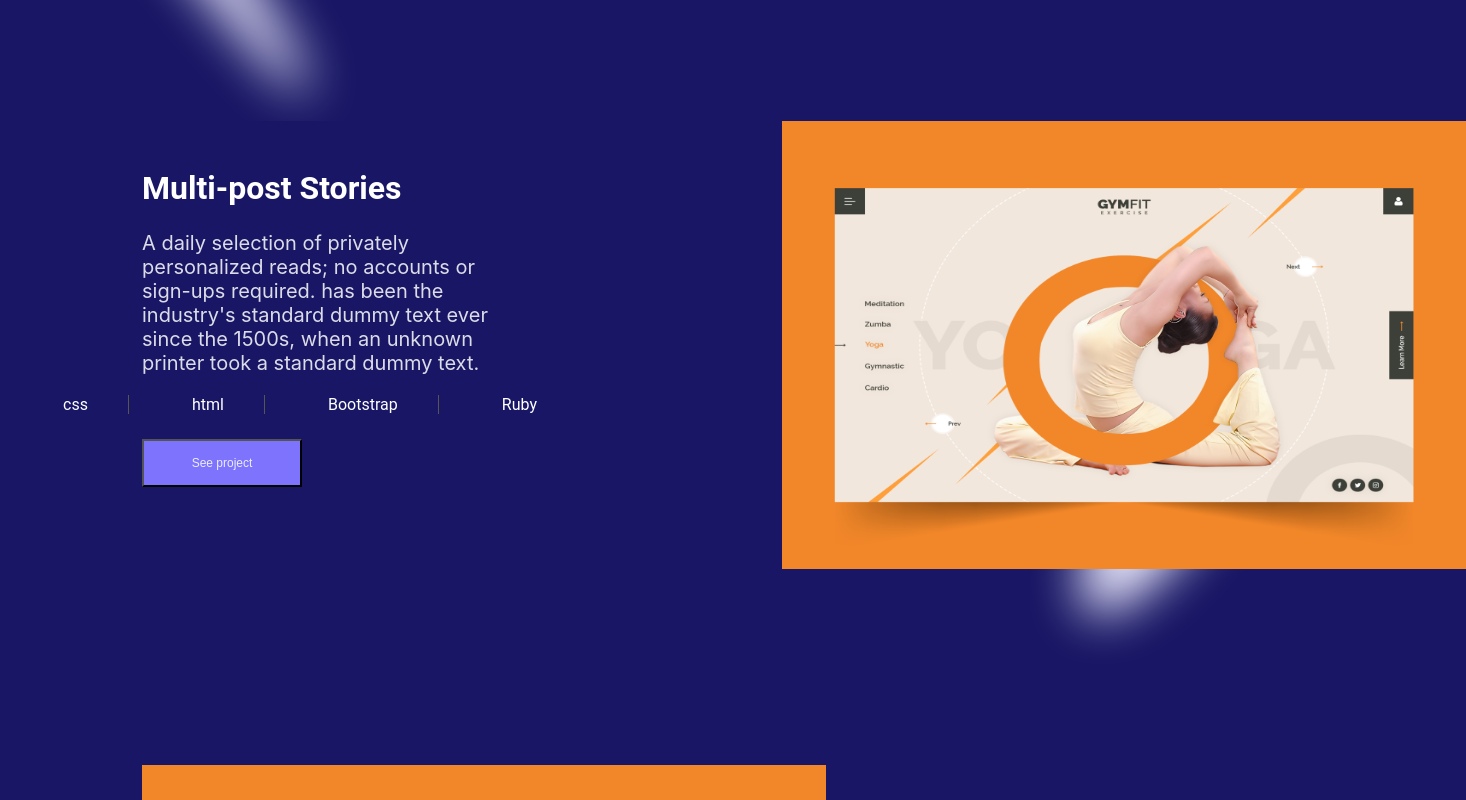
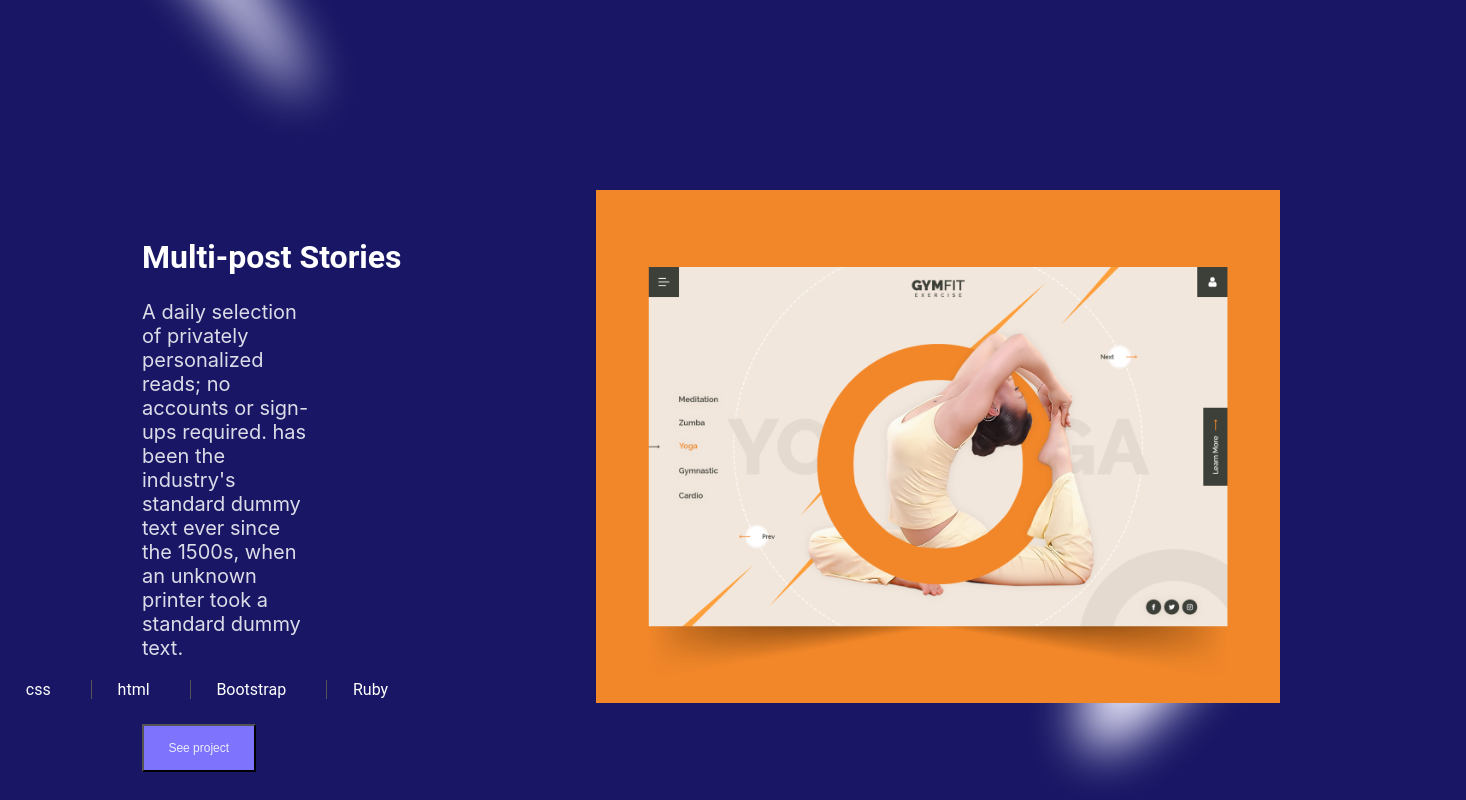
Before and after one commit to Agetuni/PortfolioProject, a website: page index.html in a window 1280 px wide. Shown: the part 1940-2740 px from the top of the page, 1466 px wide, since content can reach past the window. Drawn offline with Linux system fonts and the light colour scheme.

Commit message:
Fix image responsiveness

```diff
--- a/index.html
+++ b/index.html
@@ -116,9 +116,9 @@
 
 
                 <li class="workCard" id="first">
-
-                    <img src="Images/projectOne.png" alt="projectone">
-
+                    <div class="image_container">
+                        <img src="Images/projectOne.png" alt="projectone">
+                    </div>
                     <div class="projectdetail">
                         <h3>Multi-post Stories</h3>
                         <p>A daily selection of privately personalized reads; no accounts or
@@ -136,7 +136,9 @@
 
                 </li>
                 <li class="workCard odd" id="secondcard">
-                    <img src="Images/projectOne.png" alt="projectone">
+                    <div class="image_container">
+                        <img src="Images/projectOne.png" alt="projectone">
+                    </div>
                     <div class="projectdetail">
                         <h3>Multi-post Stories</h3>
                         <p>A daily selection of privately personalized reads; no accounts or
@@ -153,7 +155,9 @@
                     </div>
                 </li>
                 <li class="workCard " id="thirdcard">
-                    <img src="Images/projectOne.png" alt="projectone">
+                    <div class="image_container">
+                        <img src="Images/projectOne.png" alt="projectone">
+                    </div>
                     <div class="projectdetail">
                         <h3>Multi-post Stories</h3>
                         <p>A daily selection of privately personalized reads; no accounts or
@@ -170,7 +174,9 @@
                     </div>
                 </li>
                 <li class="workCard odd" id="fourthcard">
-                    <img src="Images/projectOne.png" alt="projectone">
+                    <div class="image_container">
+                        <img src="Images/projectOne.png" alt="projectone">
+                    </div>
                     <div class="projectdetail">
                         <h3>Multi-post Stories</h3>
                         <p>A daily selection of privately personalized reads; no accounts or
--- a/style.css
+++ b/style.css
@@ -416,16 +416,29 @@
   .workCard {
     /* margin-top: 96px; */
     padding-bottom: 196px;
-    display: grid;
-    grid-template-columns: 50% 50%;
-    grid-auto-flow: column dense;
-    column-gap: -20px;
+    display: flex;
+  }
+
+  .odd {
+    flex-direction: row-reverse;
+  }
+
+  .image_container {
+    width: 100%;
+  }
+
+  .projectdetail {
+    width: 100%;
   }
 
   .workCard img {
     margin-left: 142px;
     width: 684px;
-    height: 448px;
+
+    /* height: 448px; */
+
+    /* width: auto; */
+    height: auto;
     background-color: pink;
   }
 
```
